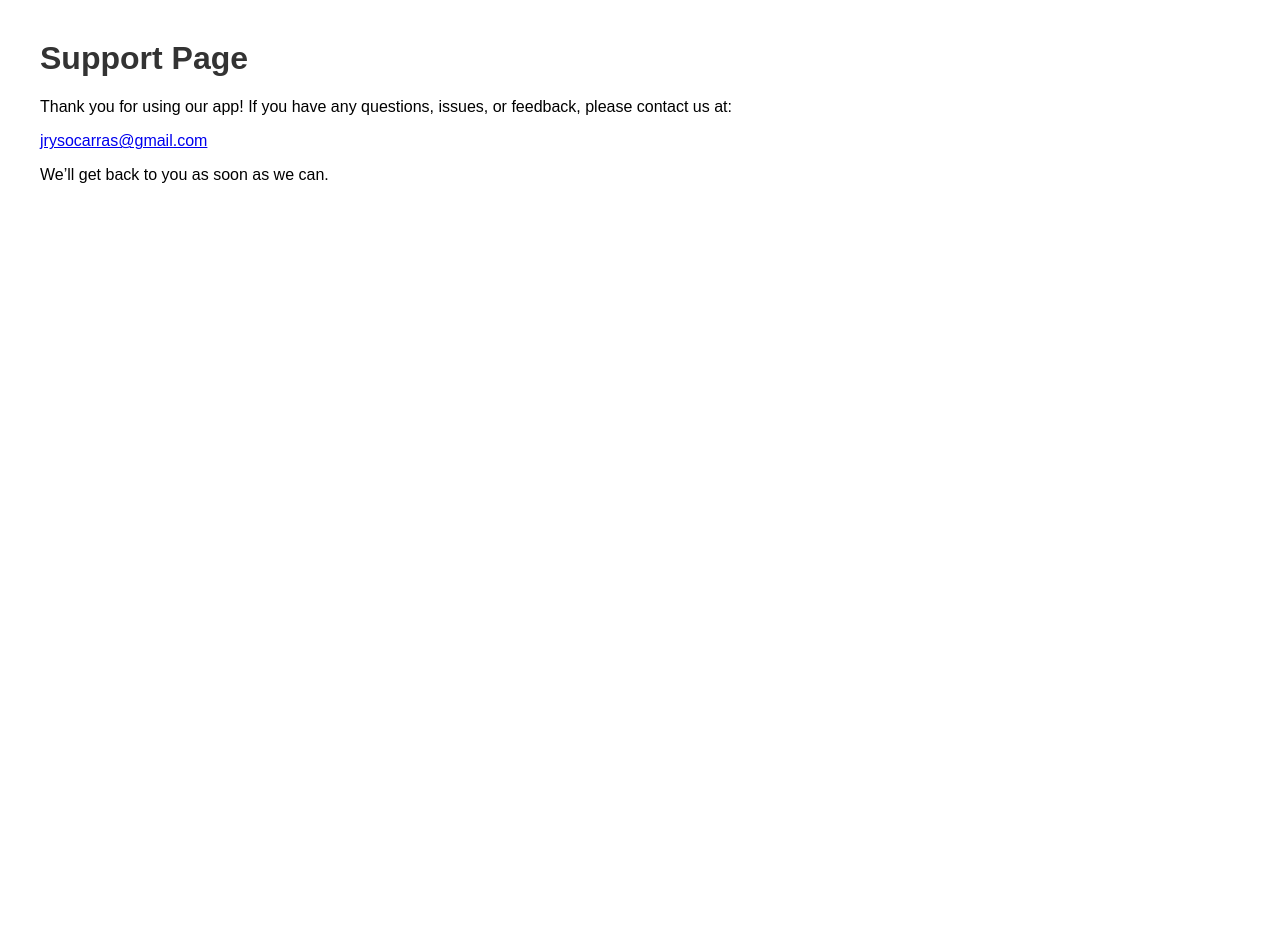
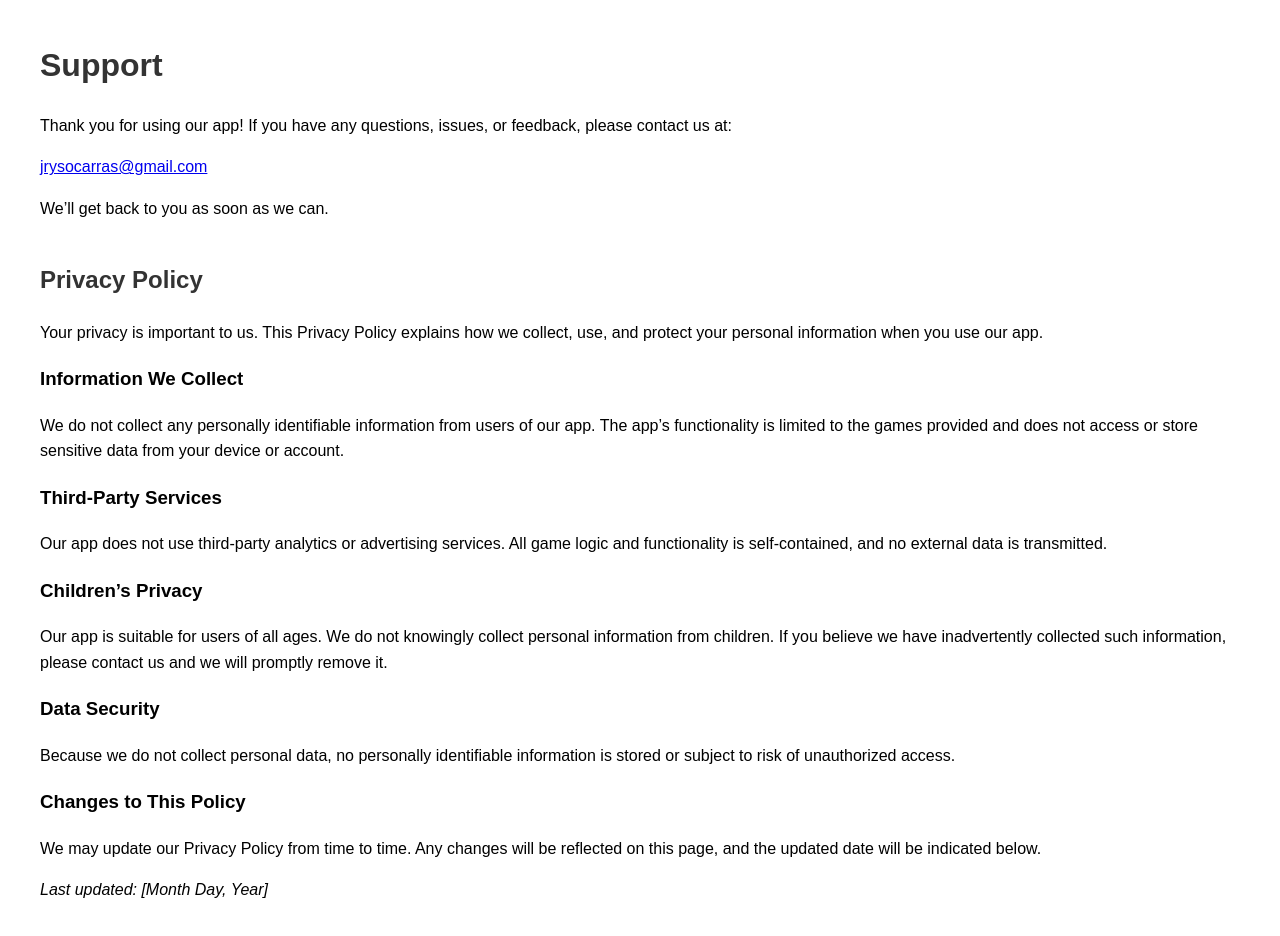
Before and after one commit to jsocarras/app-support, a plain HTML site: page index.html in a window 1280 px wide. Before the commit the page ends 800 px from the top, so only its background shows below. Drawn offline with Linux system fonts and the light colour scheme.

Commit message:
Update index.html

```diff
--- a/index.html
+++ b/index.html
@@ -1,23 +1,52 @@
 <!DOCTYPE html>
 <html lang="en">
 <head>
-    <meta charset="UTF-8">
-    <meta name="viewport" content="width=device-width, initial-scale=1.0">
-    <title>App Support</title>
+    <meta charset="UTF-8" />
+    <meta name="viewport" content="width=device-width, initial-scale=1.0"/>
+
+    <title>App Support & Privacy Policy</title>
     <style>
       body {
         font-family: Arial, sans-serif;
         margin: 40px;
+        line-height: 1.6;
       }
-      h1 {
+      h1, h2 {
         color: #333;
+      }
+      section {
+        margin-bottom: 40px;
       }
     </style>
 </head>
 <body>
-    <h1>Support Page</h1>
-    <p>Thank you for using our app! If you have any questions, issues, or feedback, please contact us at:</p>
-    <p><a href="mailto:jrysocarras@gmail.com">jrysocarras@gmail.com</a></p>
-    <p>We’ll get back to you as soon as we can.</p>
+    <h1>Support</h1>
+    <section>
+        <p>Thank you for using our app! If you have any questions, issues, or feedback, please contact us at:</p>
+        <p><a href="mailto:jrysocarras@gmail.com">jrysocarras@gmail.com</a></p>
+        <p>We’ll get back to you as soon as we can.</p>
+    </section>
+
+    <h2>Privacy Policy</h2>
+    <section>
+        <p>Your privacy is important to us. This Privacy Policy explains how we collect, use, and protect your personal information when you use our app.</p>
+
+        <h3>Information We Collect</h3>
+        <p>We do not collect any personally identifiable information from users of our app. The app’s functionality is limited to the games provided and does not access or store sensitive data from your device or account.</p>
+
+        <h3>Third-Party Services</h3>
+        <p>Our app does not use third-party analytics or advertising services. All game logic and functionality is self-contained, and no external data is transmitted.</p>
+
+        <h3>Children’s Privacy</h3>
+        <p>Our app is suitable for users of all ages. We do not knowingly collect personal information from children. If you believe we have inadvertently collected such information, please contact us and we will promptly remove it.</p>
+
+        <h3>Data Security</h3>
+        <p>Because we do not collect personal data, no personally identifiable information is stored or subject to risk of unauthorized access.</p>
+
+        <h3>Changes to This Policy</h3>
+        <p>We may update our Privacy Policy from time to time. Any changes will be reflected on this page, and the updated date will be indicated below.</p>
+
+        <p><em>Last updated: [Month Day, Year]</em></p>
+    </section>
 </body>
 </html>
```
